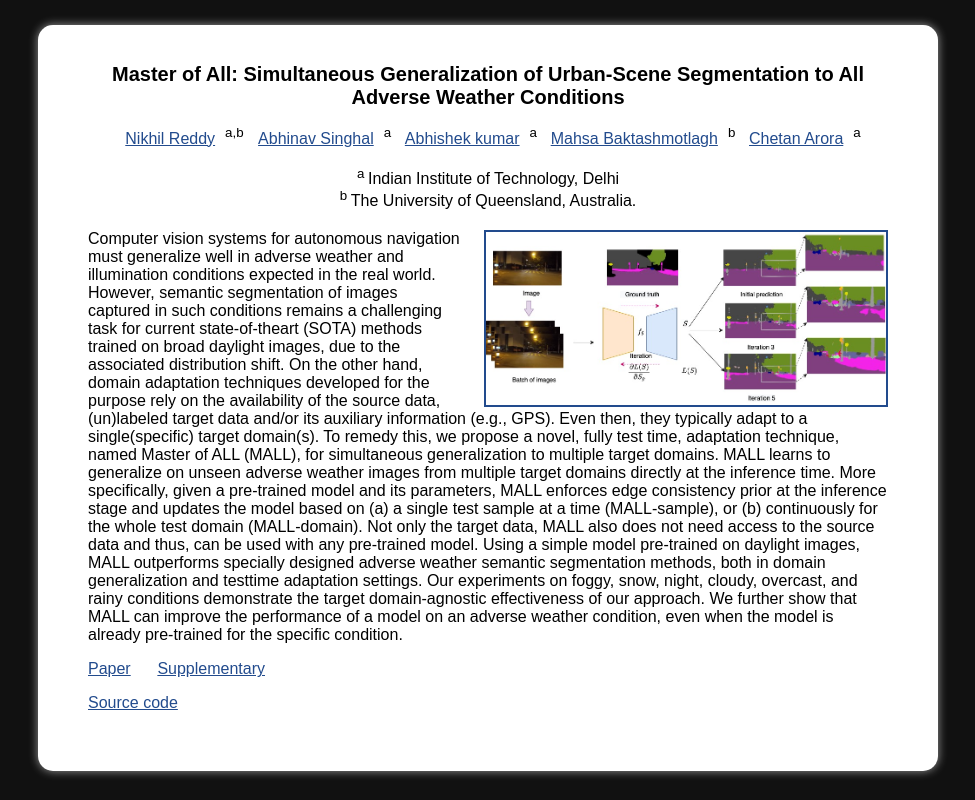
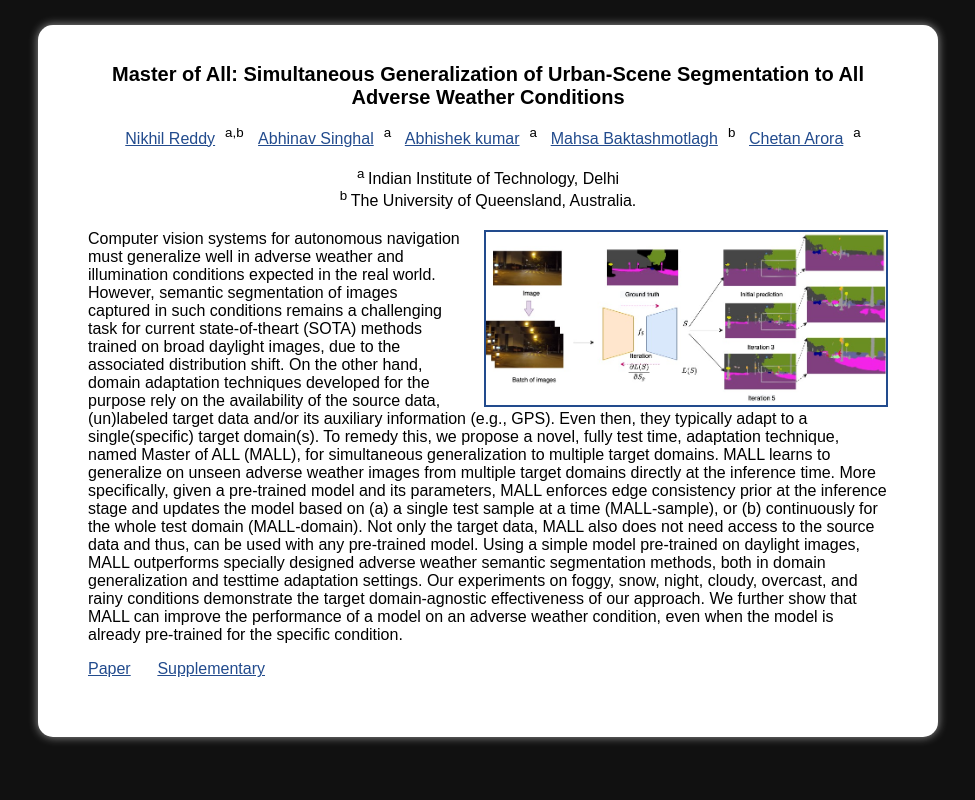
Before and after one commit to mall-code/mall-code.github.io, a plain HTML site: page index.html in a window 1280 px wide. Shown: the whole page, without its empty margins (152-1127 px from the left). Drawn offline with Linux system fonts and the light colour scheme.

Commit message:
Update index.html

```diff
--- a/index.html
+++ b/index.html
@@ -208,7 +208,6 @@ p code
 
 <p><a href="./mall-iitd/4043.pdf" target="_blank">Paper</a> &nbsp;&nbsp;&nbsp;&nbsp; <a href="./mall-iitd/4043-supp.pdf" target="_blank">Supplementary</a></p>
 
-<p><a href="https://github.com/mall-iitd/code-repository" target="_blank">Source code</a></p>
 
 <br clear="all">
 </div>
```
